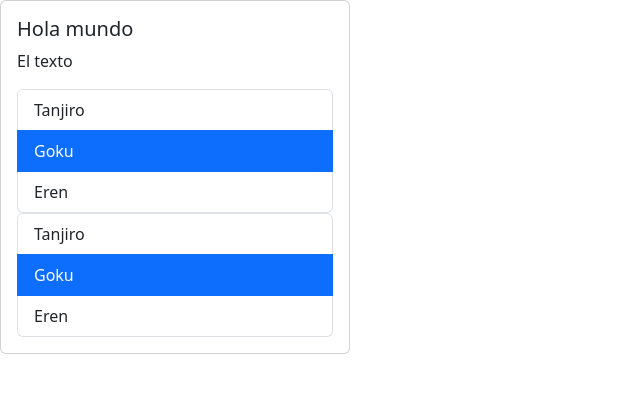
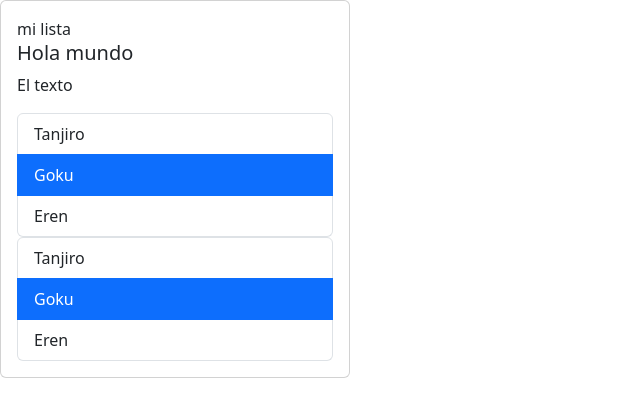
Before and after one commit to Deflinger/react-app, a React (Vite) app: page / in a window 1280 px wide. Shown: the top 416 px of the page, without its empty margins (0-640 px from the left). Built offline with nearby package versions, Linux system fonts and the light colour scheme.

Commit message:
Renderizado condicional

```diff
--- a/src/App.tsx
+++ b/src/App.tsx
@@ -2,14 +2,25 @@
 import List from "./components/List";
 
 function App() {
-    const list=
-    ["Tanjiro",
-    "Goku",
-    "Eren"];
+    const list= ["Tanjiro", "Goku", "Eren"];
+    const handleSelect = (elemento:string) => {
+        console.log('Imprimiendo', elemento);
+    }
+    const handleSelect2 = (elemento:string) => {
+        console.log('Mostrando', elemento);
+    }
+
+    const contenido = list.length ? (
+    <List data={list} onSelect={handleSelect}/>
+    ):(
+        'sin elementos para mostrar'
+      )
+    ;
  return <Card>
+            {list.length !== 0 && "mi lista"}
             <CardBody title="Hola mundo" text="El texto"/>
-            <List data={list}/>
-            <List data={list}/>
+            {contenido}
+            <List data={list} onSelect={handleSelect2}/>
         </Card>;
 }
 
--- a/src/components/List.tsx
+++ b/src/components/List.tsx
@@ -2,18 +2,20 @@
 
 type Props = {
     data:string[];
+    onSelect?:(elemento:string)=> void;
 };
 
-function List({data}: Props) {
+function List({data, onSelect}: Props) {
     const [index, setIndex] = useState(1);
-    const handleClick = (i:number) => {
+    const handleClick = (i:number, elemento: string) => {
         setIndex(i);
+        onSelect?.(elemento);
     }
   return (
     <ul className="list-group">
         {data.map((elemento, i) =>
             (<li
-                onClick={() => handleClick(i)}
+                onClick={() => handleClick(i,elemento)}
                 key={elemento}
                 className={`list-group-item ${index == i ? "active":""}`}
 
```
